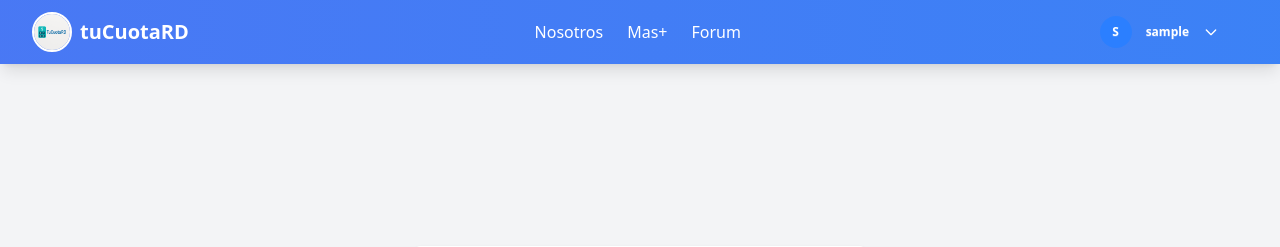
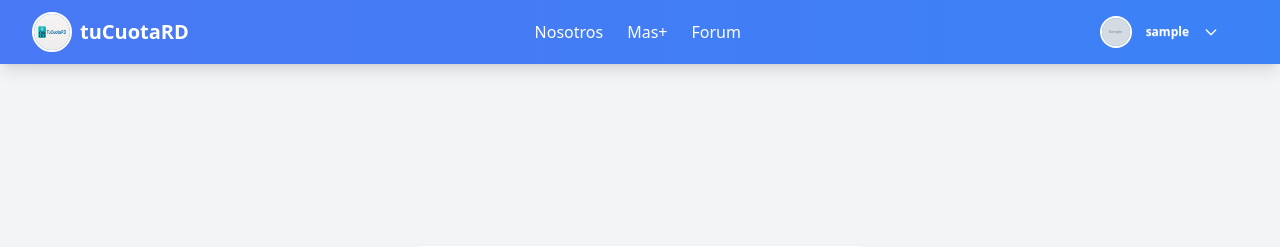
Before and after one commit to javierd23/Loan_app, a Django app: page /accounts/change_password/ in a window 1280 px wide. Shown: the top 247 px of the page. Run offline with Django 5.2, Linux system fonts and the light colour scheme; a user stored in the database is signed in; tables that the repository leaves empty hold one stand-in row (values such as "Sample post"); grey boxes marked "Sample" are stand-in pictures; style sheets or scripts are compiled from the project's sources; some libraries are stand-ins or nearby versions.

Commit message:
fixing media to display the profile pic

```diff
--- a/home/templates/base.html
+++ b/home/templates/base.html
@@ -85,8 +85,8 @@
                         {% if user.is_authenticated %}
                         <div class="dropdown dropdown-end">
                             <label tabindex="0" class="btn btn-ghost btn-sm rounded-full flex items-center space-x-2 text-white hover:bg-white/10 transition">
-                                {% if user.profile.photo %}
-                                    <img src="{{ user.profile.photo.url }}" alt="Avatar" class="w-8 h-8 rounded-full border-2 border-white object-cover">
+                                {% if user.profiles.photo %}
+                                    <img src="{{ user.profiles.photo.url }}" alt="Avatar" class="w-8 h-8 rounded-full border-2 border-white object-cover">
                                 {% else %}
                                     <div class="w-8 h-8 rounded-full bg-blue-500 flex items-center justify-center text-white font-semibold">
                                         {{ user.username|slice:":1"|upper }}
```
